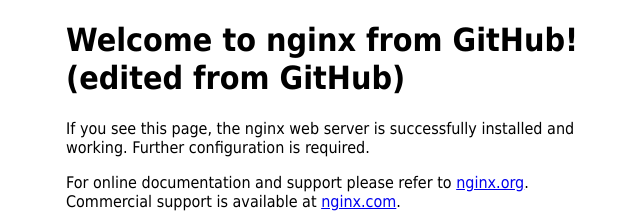
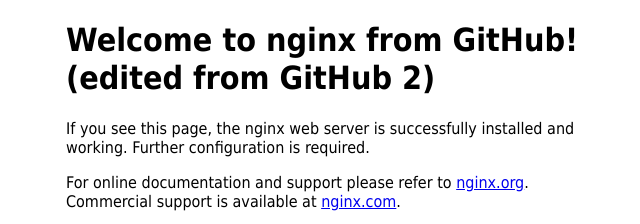
Before and after one commit to nikitinya89/otus_hw, a plain HTML site: page html/index.html in a window 1280 px wide. Shown: the top 224 px of the page, 294-934 px from the left. Drawn offline with Linux system fonts and the light colour scheme.

Commit message:
Update index.html 2

```diff
--- a/html/index.html
+++ b/html/index.html
@@ -11,7 +11,7 @@
 </style>
 </head>
 <body>
-<h1>Welcome to nginx from GitHub! (edited from GitHub)</h1>
+<h1>Welcome to nginx from GitHub! (edited from GitHub 2)</h1>
 <p>If you see this page, the nginx web server is successfully installed and
 working. Further configuration is required.</p>
 
```
